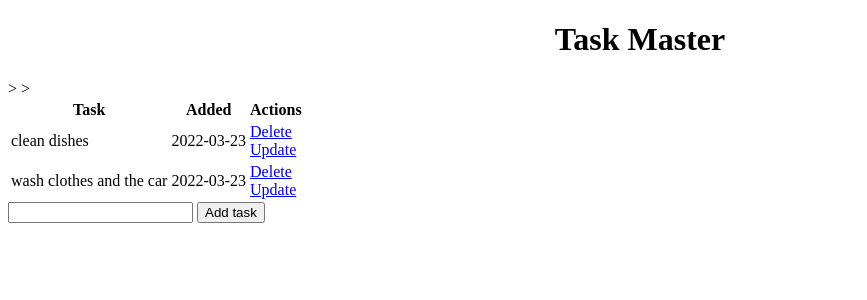
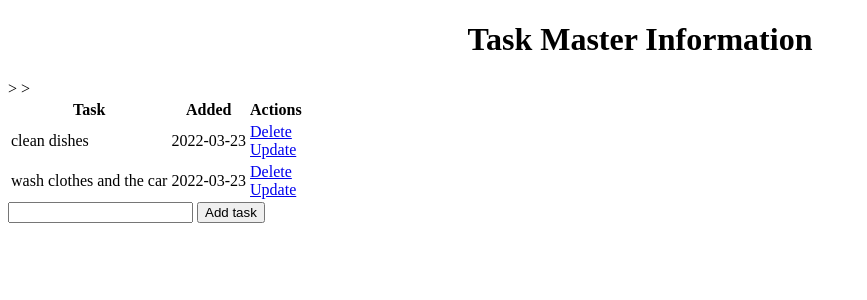
Before and after one commit to jaikishan2020/Flask_introduction, a Flask app: page / in a window 1280 px wide. Shown: the top 300 px of the page, without its empty margins (0-867 px from the left). Run offline with Flask 2, Linux system fonts and the light colour scheme; data comes from the database, SQL or seed files in the repository.

Commit message:
index file title and header content changed

```diff
--- a/templates/index.html
+++ b/templates/index.html
@@ -1,7 +1,7 @@
 {% extends 'base.html' %}
 
 {% block head %}
-<title>Task Master'</title>
+<title>Task Master for Daily usage'</title>
 
 
 {% endblock %}
@@ -9,7 +9,7 @@
 {% block body %}
 
 <div class="content">
-    <h1 style="text-align: center">Task Master</h1>
+    <h1 style="text-align: center">Task Master Information</h1>
     {% if tasks|length <1 %}
     <h3 style="text-align: center">There are no tasks created.Create one below !</h3>
 
```
